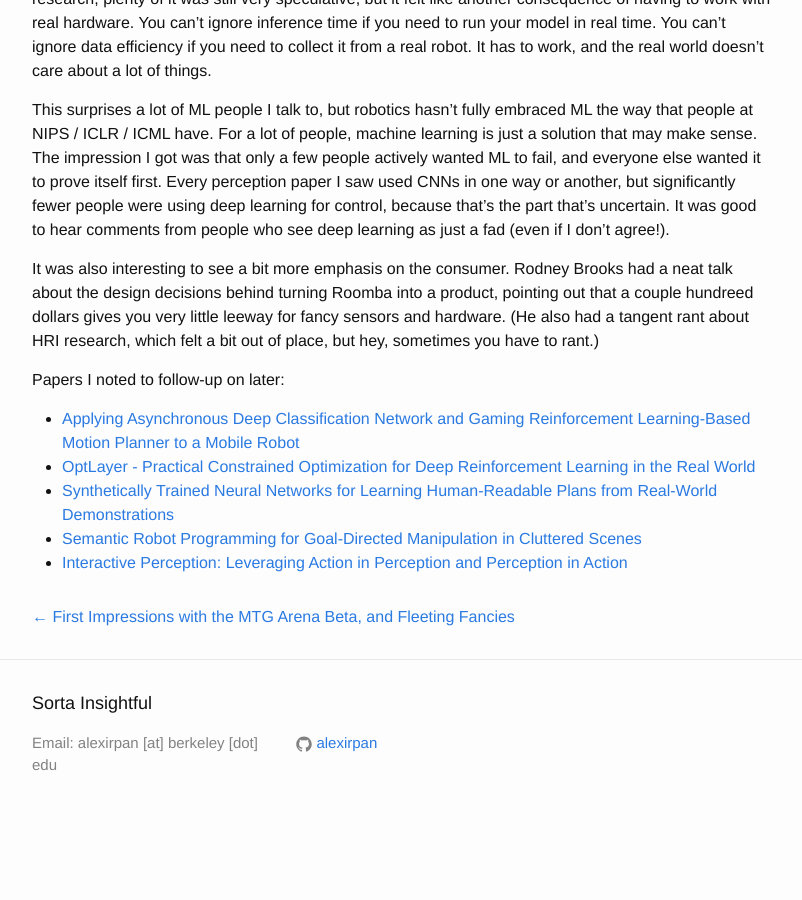
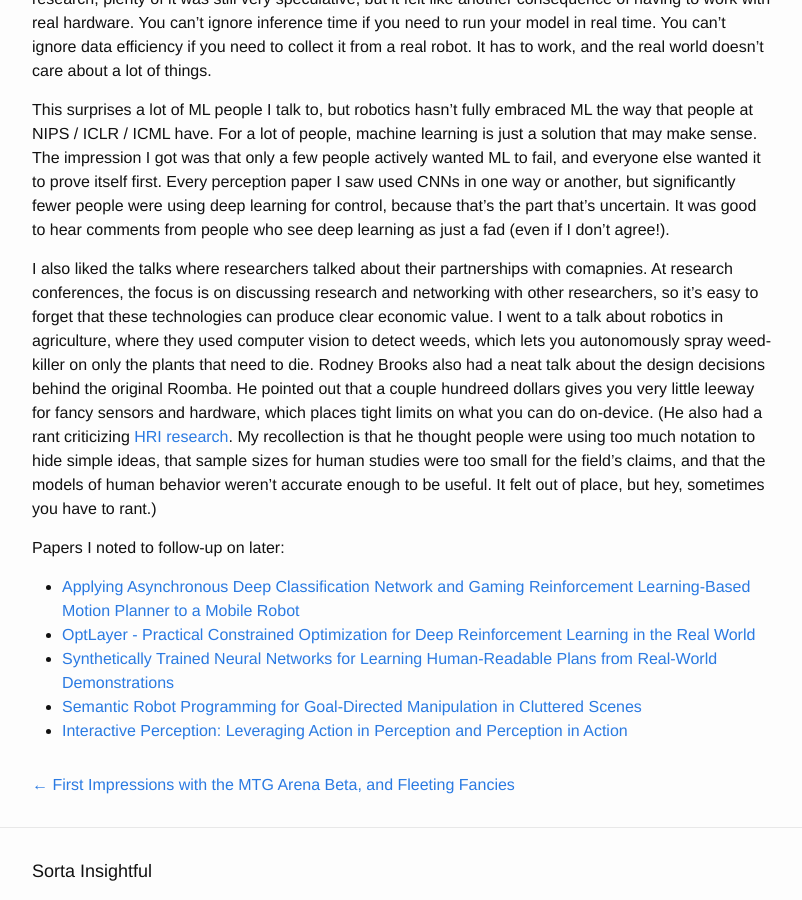
Before and after one commit to alexirpan/alexirpan.github.io, a Jekyll site: the page built from _posts/2018-05-28-iclr-icra.markdown, in a window 1280 px wide and 900 px high, scrolled down 2126 px. Shown: the whole window, without its empty margins (238-1040 px from the left). Built offline with Jekyll 4.4.1, drawn with Linux system fonts in a browser that asks for light colours; nearby versions of some CDN libraries; before the commit the page ends 2963 px from its top, so only the background shows below that.

Commit message:
A "good enough" draft

```diff
--- a/_posts/2018-05-28-iclr-icra.markdown
+++ b/_posts/2018-05-28-iclr-icra.markdown
@@ -126,12 +126,21 @@
 because that's the part that's uncertain. It was good to hear comments from
 people who see deep learning as just a fad (even if I don't agree!).
 
-It was also interesting to see a bit more emphasis on the consumer. Rodney
-Brooks had a neat talk about the design decisions behind turning Roomba into
-a product, pointing out that a couple hundreed dollars gives you very little
-leeway for fancy sensors and hardware. (He also had a tangent rant about
-HRI research, which felt a bit out of place, but hey, sometimes you have to
-rant.)
+I also liked the talks where researchers talked about their partnerships with
+comapnies. At research conferences, the focus is on discussing research and
+networking with other researchers, so it's easy to forget that these technologies
+can produce clear economic value. I went to a talk about robotics in agriculture,
+where they used computer vision to detect weeds, which lets you autonomously
+spray weed-killer on only the plants that need to die. Rodney Brooks also
+had a neat talk about the design decisions behind the original Roomba. He pointed
+out that a couple hundreed dollars gives you very little leeway for fancy
+sensors and hardware, which places tight limits on what you can do on-device.
+(He also had a rant criticizing
+[HRI research](http://humanrobotinteraction.org/). My recollection is that he
+thought people were using too much notation to hide simple ideas, that sample
+sizes for human studies were too small for the field's claims, and that the
+models of human behavior weren't accurate enough to be useful.
+It felt out of place, but hey, sometimes you have to rant.)
 
 Papers I noted to follow-up on later:
 
```
